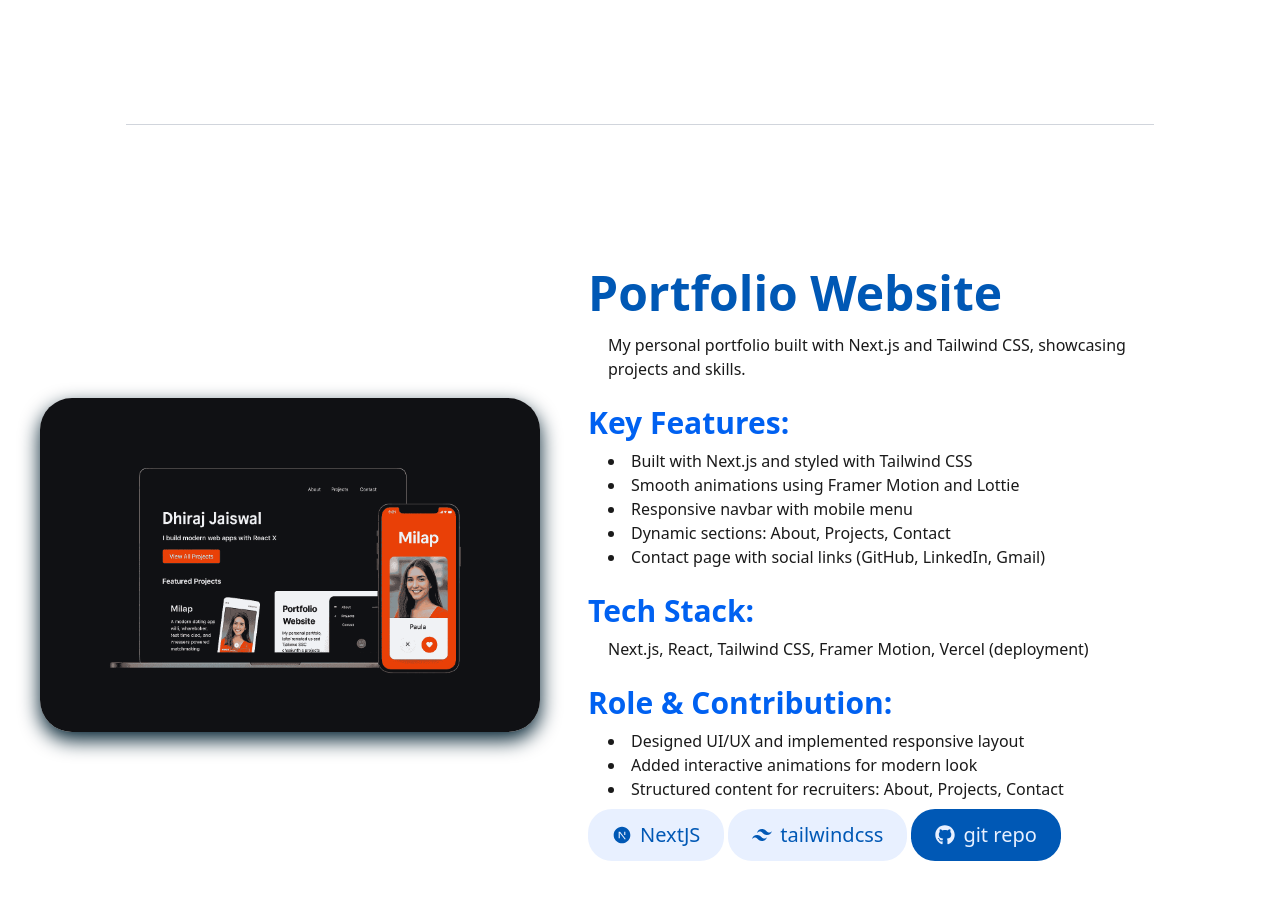
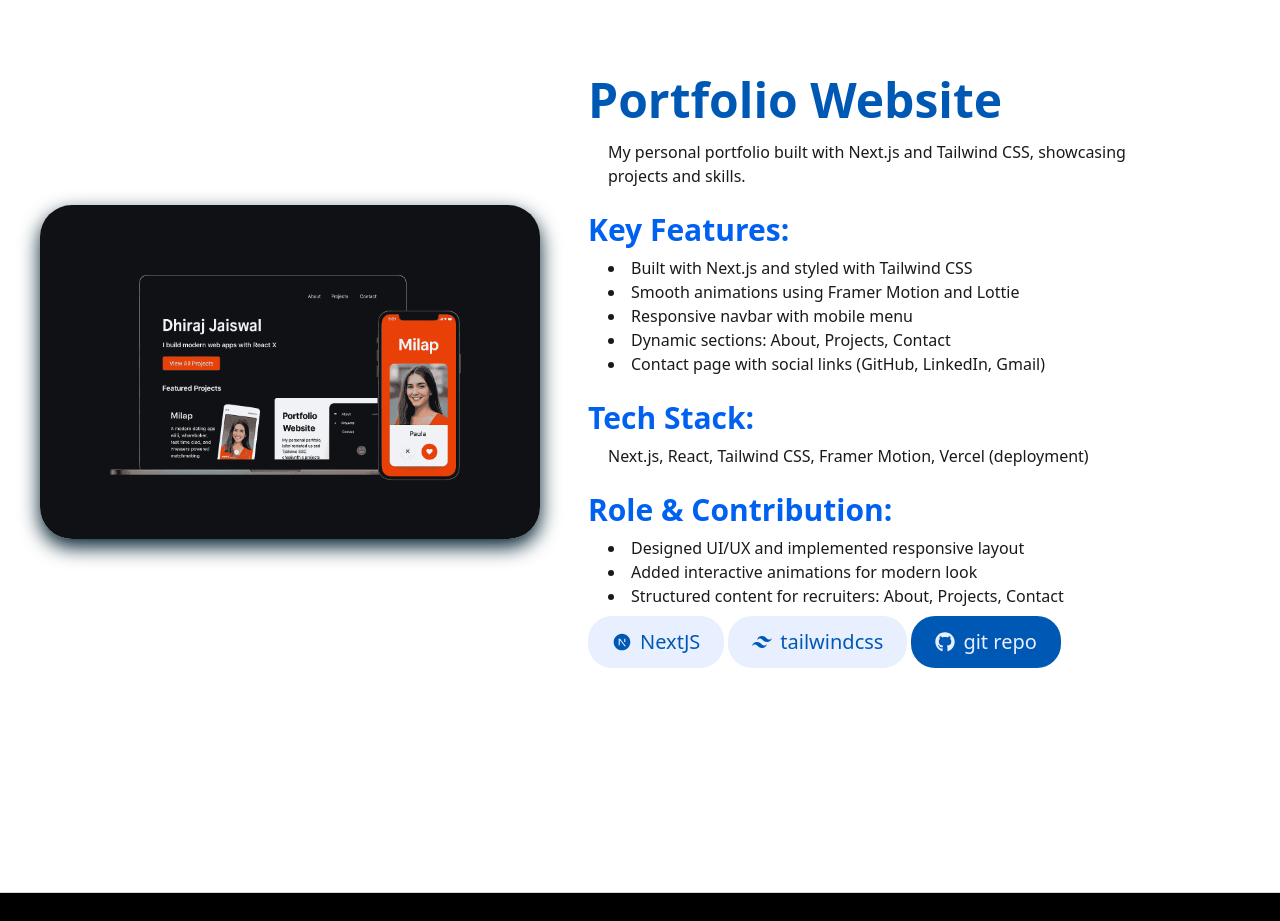
Before and after one commit to jaiswaldhiraj/Portfolio, a Next.js app: page /projects in a window 1280 px wide. Shown: the part 940-1861 px from the top of the page. Built offline with nearby package versions, Linux system fonts and the light colour scheme.

Commit message:
divider rmoved from project section

```diff
--- a/app/projects/page.js
+++ b/app/projects/page.js
@@ -93,7 +93,7 @@
 
 
         {/* Divider */}
-        <div className="border-t border-gray-300 my-12 w-6/7 mx-auto"></div>
+        {/* <div className="border-t border-gray-300 my-12 w-6/7 mx-auto"></div> */}
 
 
 
```
